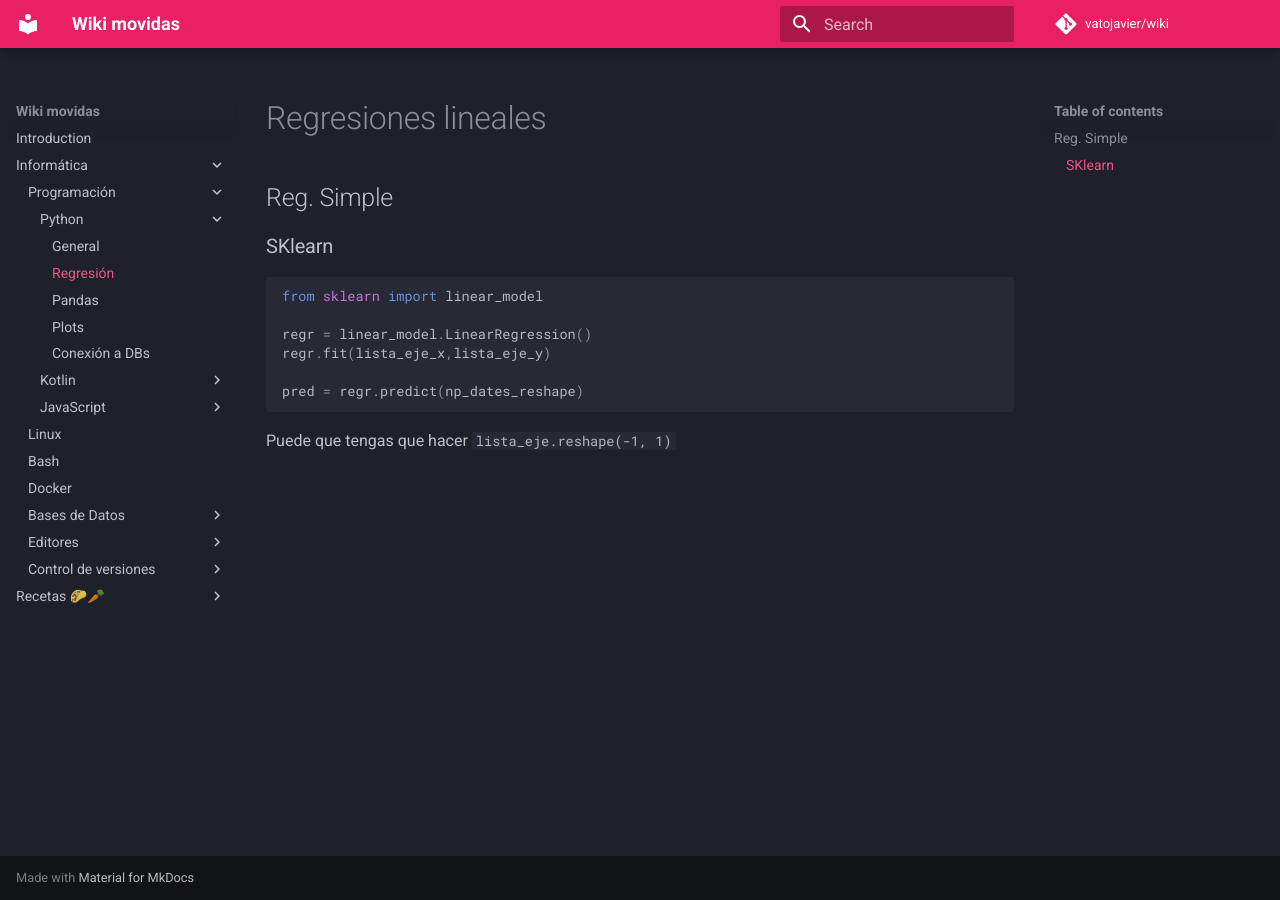
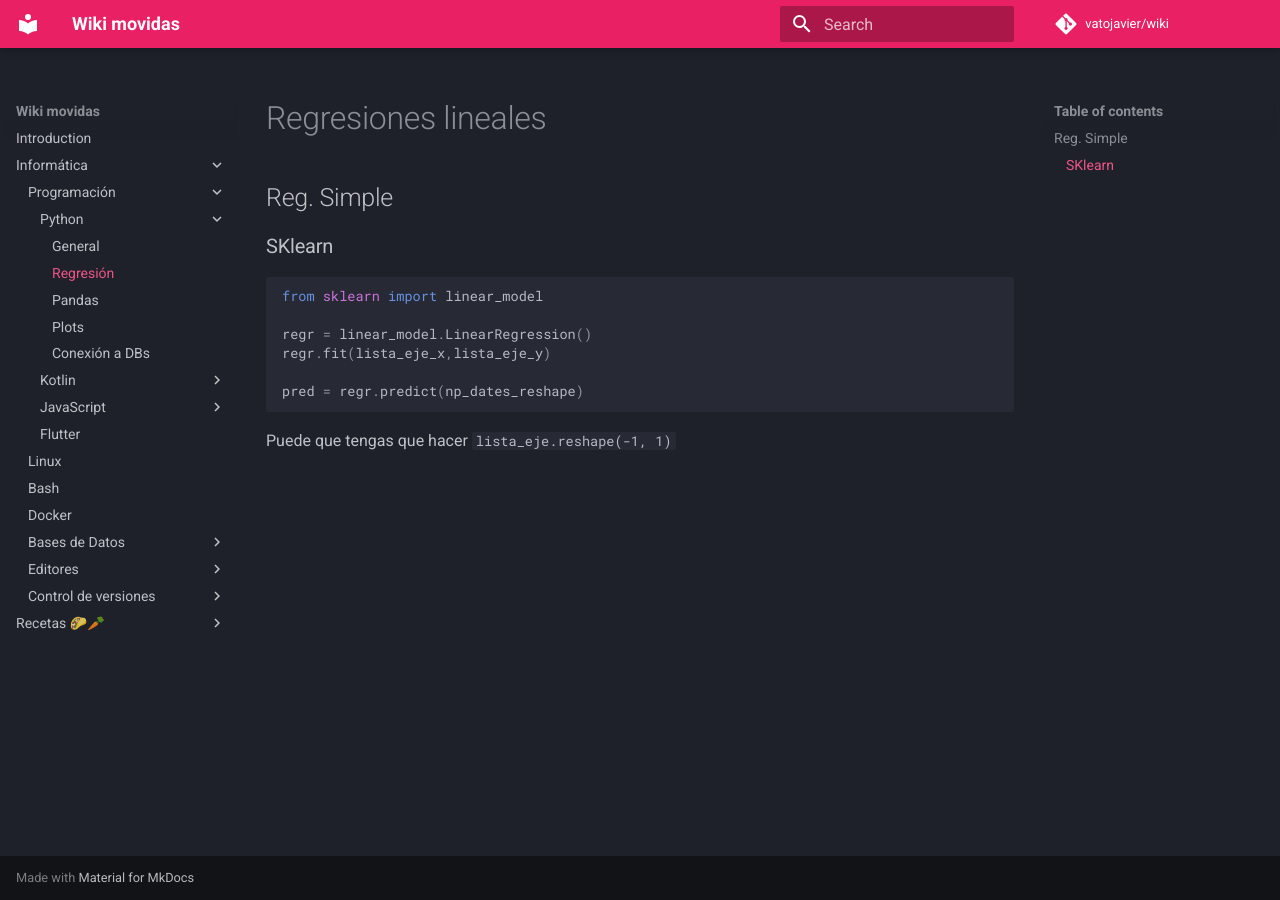
Before and after one commit to vatojavier/wiki, an MkDocs documentation site: the page built from docs/informatica/python/regresion.md, in a window 1280 px wide. Built offline with MkDocs 1.6.1 and Material for MkDocs 9.7.7, drawn with Linux system fonts in a browser that asks for light colours; comment, search, counter and statistics services are not loaded.

Commit message:
Update mkdocs.yml

```diff
--- a/mkdocs.yml
+++ b/mkdocs.yml
@@ -14,6 +14,8 @@ nav:
         - General: informatica/kotlin/kotlin.md
       - JavaScript:
         - General: informatica/js/js.md
+      - Flutter: informatica/flutter/flutter.md
+
     - Linux: informatica/linux/linux.md
     - Bash: informatica/bash/bash.md
     - Docker: informatica/docker/docker.md
```
